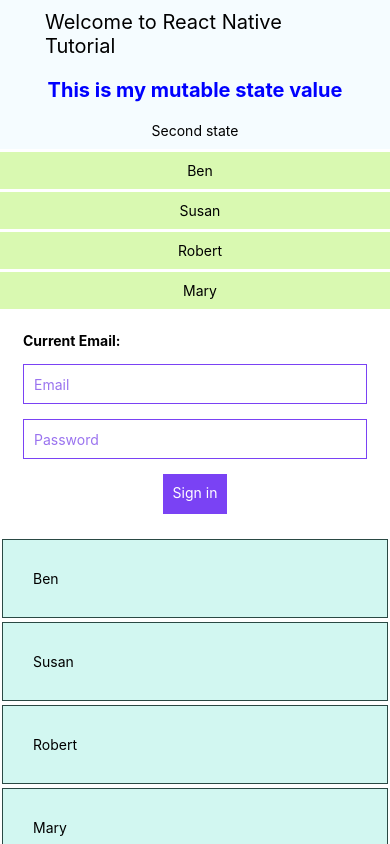
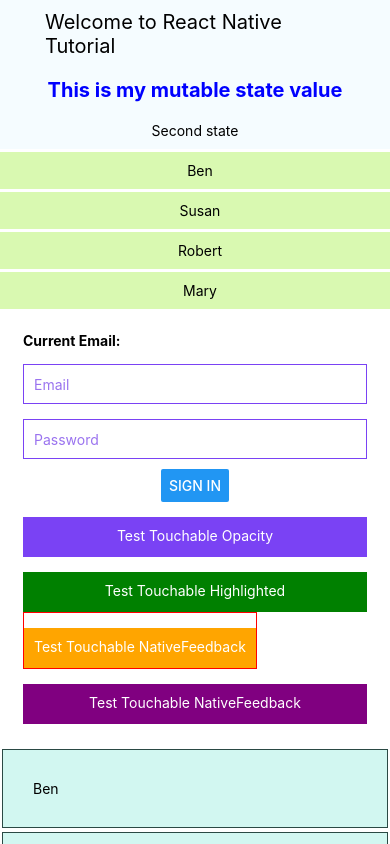
Before and after one commit to dldinza-web/react-native-tutorial, a React Native app: screen / in a window 390 px wide. Built offline with nearby package versions, Linux system fonts and the light colour scheme; no server answers.

Commit message:
Multiple kind of buttons

```diff
--- a/ItemForm.js
+++ b/ItemForm.js
@@ -1,5 +1,13 @@
 import React, {Component} from 'react';
-import { View, TextInput, Text, TouchableOpacity, StyleSheet } from 'react-native';
+import { View,
+  TextInput,
+  Text,
+  StyleSheet,
+  Button,
+  TouchableHighlight,
+  TouchableOpacity,
+  TouchableNativeFeedback,
+  TouchableWithoutFeedback } from 'react-native';
 
 class ItemForm extends Component {
   state = {
@@ -17,6 +25,10 @@
 
   login = (state) => {
     alert(JSON.stringify(this.state));
+  }
+
+  hanlePress = () => {
+    alert('hi');
   }
 
   render() {
@@ -47,9 +59,28 @@
           style={styles.input}
         />
 
-        <TouchableOpacity style={styles.buttonsWrapper}>
-          <Text style={styles.btn} onPress={() => this.login(this.state)}>Sign in</Text>
+        <View style={styles.buttonsWrapper}>
+          <Button
+            onPress={() => this.login(this.state)}
+            title="Sign in"
+          />
+        </View>
+
+        <TouchableOpacity>
+          <Text style={[styles.btn, styles.btn1]}>Test Touchable Opacity</Text>
         </TouchableOpacity>
+
+        <TouchableHighlight>
+          <Text style={[styles.btn, styles.btn2]}>Test Touchable Highlighted</Text>
+        </TouchableHighlight>
+
+        <TouchableNativeFeedback>
+          <Text style={[styles.btn, styles.btn3]}>Test Touchable NativeFeedback</Text>
+        </TouchableNativeFeedback>
+
+        <TouchableWithoutFeedback>
+          <Text style={[styles.btn, styles.btn4]}>Test Touchable NativeFeedback</Text>
+        </TouchableWithoutFeedback>
       </View>
     )
   }
@@ -69,15 +100,8 @@
     padding: 10,
   },
   buttonsWrapper: {
-    alignItems: 'center'
-  },
-  btn: {
-    padding: 10,
-    backgroundColor: '#7a42f4',
-    color: '#ffffff',
-    marginTop: 15,
-    height: 40,
-    textAlign: 'center'
+    alignItems: 'center',
+    paddingTop: 10
   },
   label: {
     fontWeight: 'bold',
@@ -85,5 +109,24 @@
   },
   valuesViewer: {
     flexDirection: 'row'
+  },
+  btn: {
+    padding: 10,
+    color: '#ffffff',
+    marginTop: 15,
+    height: 40,
+    textAlign: 'center'
+  },
+  btn1: {
+    backgroundColor: '#7a42f4'
+  },
+  btn2: {
+    backgroundColor: 'green'
+  },
+  btn3: {
+    backgroundColor: 'orange'
+  },
+  btn4: {
+    backgroundColor: 'purple'
   }
 })
--- a/List.js
+++ b/List.js
@@ -1,5 +1,5 @@
 import React, {Component} from 'react';
-import { View, Text, TouchableOpacity, StyleSheet } from 'react-native';
+import { View, Text, TouchableHighlight, StyleSheet } from 'react-native';
 
 class List extends Component {
   state = {
@@ -30,11 +30,11 @@
       <View style={styles.list}>
         {
           this.state.names.map((item, index) => (
-            <TouchableOpacity key={index} style={styles.listItem} onPress={() => this.alertItem(item)}>
+            <TouchableHighlight key={index} style={styles.listItem} onPress={() => this.alertItem(item)}>
               <Text>
                 {item.name}
               </Text>
-            </TouchableOpacity>
+            </TouchableHighlight>
           ))
         }
       </View>
@@ -50,8 +50,7 @@
     padding: 10,
     marginTop: 3,
     backgroundColor: '#d9f9b1',
-    alignItems: 'center',
-    fontWeight: 'bold'
+    alignItems: 'center'
   }
 })
 
--- a/ScrollViewLongList.js
+++ b/ScrollViewLongList.js
@@ -1,5 +1,5 @@
 import React, { Component } from 'react';
-import { View, Text, ScrollView, StyleSheet } from 'react-native';
+import { View, Text, ScrollView, StyleSheet, TouchableOpacity } from 'react-native';
 
 class ScrollViewLongList extends Component {
   state = {
@@ -24,9 +24,9 @@
       <View>
           {
             this.state.names.map((item, index) => (
-              <View key={item.id} style={styles.item}>
+              <TouchableOpacity key={item.id} style={styles.item}>
                 <Text>{item.name}</Text>
-              </View>
+              </TouchableOpacity>
             ))
           }
       </View>
```
